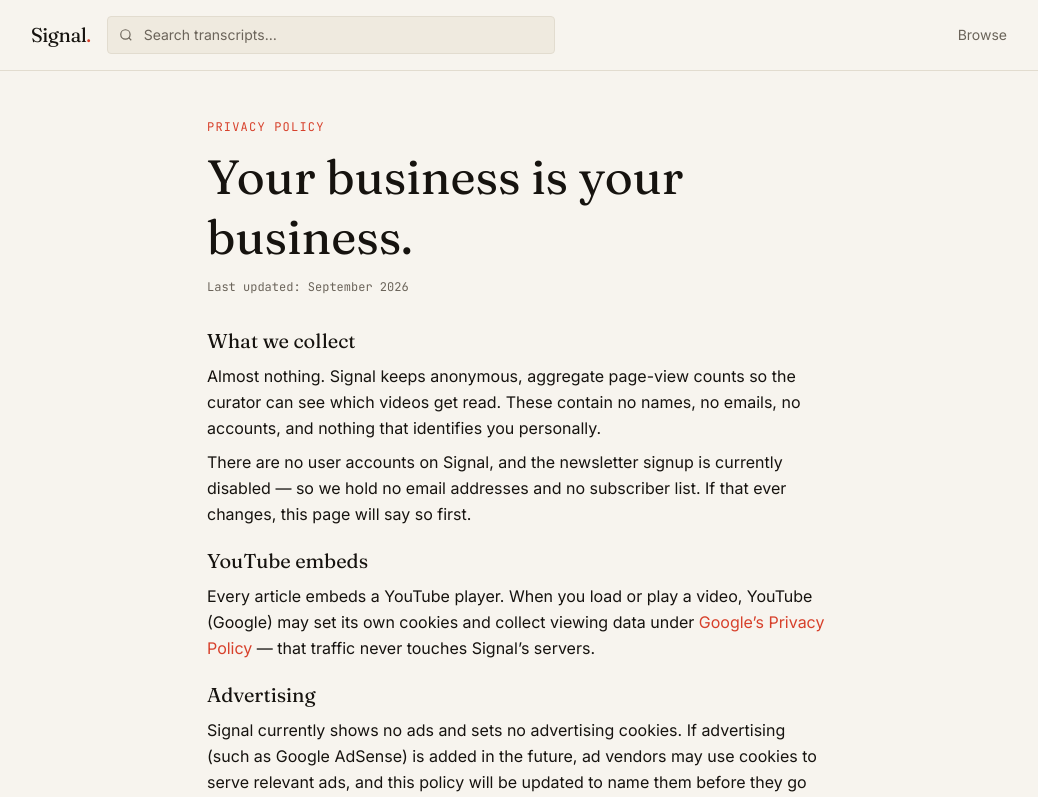
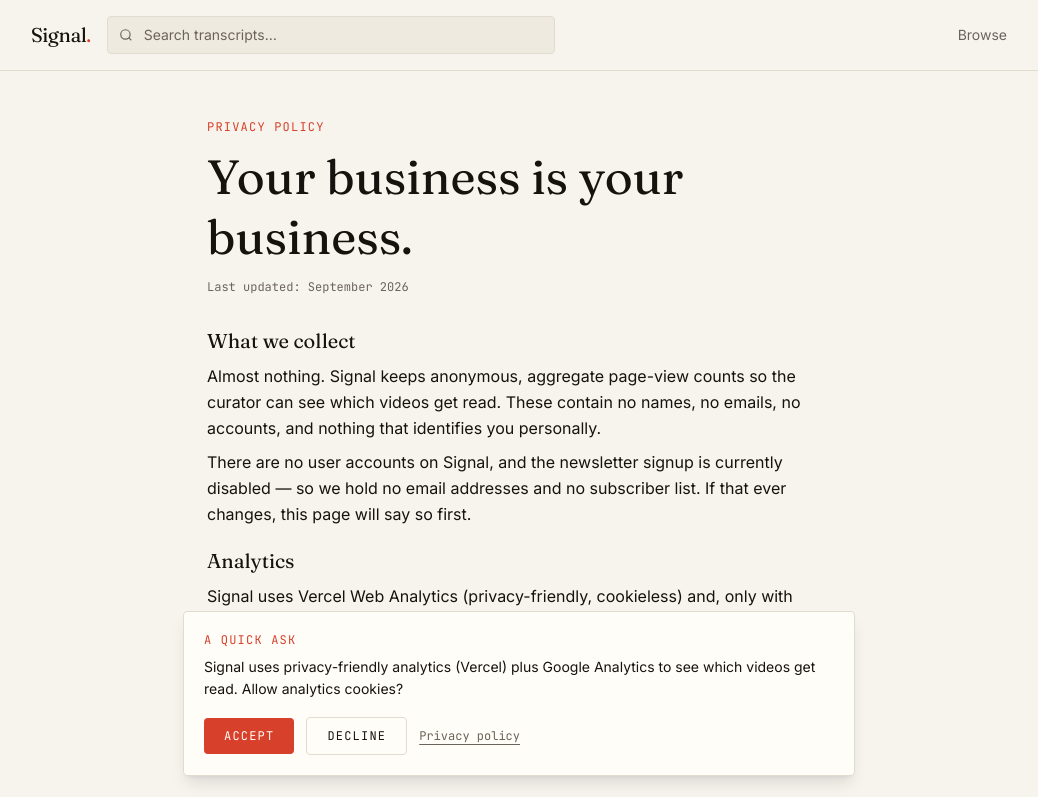
Before and after one commit to TheYates/YouTube-Video-Curation-Site, a Next.js app in the folder web/: page /privacy in a window 1280 px wide. Shown: the top 797 px of the page, without its empty margins (121-1159 px from the left). Built offline with nearby package versions, Linux system fonts and the light colour scheme; no server answers.

Commit message:
feat(web): add Google Analytics 4 consent management and update privacy policy for analytics transparency

```diff
--- a/web/app/(public)/privacy/page.tsx
+++ b/web/app/(public)/privacy/page.tsx
@@ -35,6 +35,31 @@ export default function PrivacyPage() {
         </section>
 
         <section className="space-y-2">
+          <h2 className="font-display text-xl">Analytics</h2>
+          <p>
+            Signal uses Vercel Web Analytics (privacy-friendly, cookieless) and,
+            only with your consent, Google Analytics 4 to see which videos get
+            read in aggregate. Google Analytics sets cookies, collects device
+            and usage data, and processes it under{" "}
+            <a
+              href="https://policies.google.com/privacy"
+              target="_blank"
+              rel="noopener noreferrer"
+              className="text-(--color-accent) hover:underline"
+            >
+              Google’s Privacy Policy
+            </a>
+            . Nothing here identifies you by name or email.
+          </p>
+          <p>
+            A cookie banner asks before any Google Analytics script loads. If
+            you accept and change your mind later, clear this site’s cookies (or
+            your browser storage for this site) and you will be asked again —
+            declining keeps Google Analytics fully off.
+          </p>
+        </section>
+
+        <section className="space-y-2">
           <h2 className="font-display text-xl">YouTube embeds</h2>
           <p>
             Every article embeds a YouTube player. When you load or play a video,
@@ -54,10 +79,11 @@ export default function PrivacyPage() {
         <section className="space-y-2">
           <h2 className="font-display text-xl">Advertising</h2>
           <p>
-            Signal currently shows no ads and sets no advertising cookies. If
-            advertising (such as Google AdSense) is added in the future, ad vendors
-            may use cookies to serve relevant ads, and this policy will be updated
-            to name them before they go live.
+            Signal currently shows no ads and sets no advertising cookies beyond
+            the consent-gated analytics above. If advertising (such as Google
+            AdSense) is added in the future, ad vendors may use cookies to serve
+            relevant ads, and this policy will be updated to name them before
+            they go live.
           </p>
         </section>
 
--- a/web/app/layout.tsx
+++ b/web/app/layout.tsx
@@ -2,7 +2,8 @@ import type { Metadata } from "next";
 import { Fraunces, Inter, JetBrains_Mono } from "next/font/google";
 import { Toaster } from "sonner";
 import "./globals.css";
-import { Analytics } from "@vercel/analytics/next"
+import { Analytics } from "@vercel/analytics/next";
+import GaConsent from "../components/ga-consent";
 
 const display = Fraunces({ subsets: ["latin"], variable: "--font-display" });
 const sans = Inter({ subsets: ["latin"], variable: "--font-sans" });
@@ -37,6 +38,7 @@ export default function RootLayout({ children }: { children: React.ReactNode })
           }}
         />
         <Analytics />
+        <GaConsent />
       </body>
     </html>
   );
--- /dev/null
+++ b/web/components/ga-consent.tsx
@@ -0,0 +1,121 @@
+"use client";
+
+import { useCallback, useEffect, useState } from "react";
+import { GoogleAnalytics } from "@next/third-parties/google";
+
+const GA_ID = process.env.NEXT_PUBLIC_GA_ID || "G-P5RT4FPR2F";
+const STORAGE_KEY = "signal-ga-consent";
+
+type Consent = "pending" | "granted" | "denied";
+
+declare global {
+  interface Window {
+    gtag?: (...args: unknown[]) => void;
+  }
+}
+
+function setDefaultDenied() {
+  const dl = (window.dataLayer ??= []) as unknown as unknown[];
+  window.gtag =
+    window.gtag ||
+    function gtag(...args: unknown[]) {
+      dl.push(args);
+    };
+  window.gtag("consent", "default", {
+    analytics_storage: "denied",
+    ad_storage: "denied",
+    ad_user_data: "denied",
+    ad_personalization: "denied",
+  });
+}
+
+export default function GaConsent() {
+  const [consent, setConsent] = useState<Consent>("pending");
+
+  useEffect(() => {
+    let stored: string | null = null;
+    try {
+      stored = window.localStorage.getItem(STORAGE_KEY);
+    } catch {
+      stored = null;
+    }
+    if (stored === "granted") {
+      setConsent("granted");
+    } else if (stored === "denied") {
+      setDefaultDenied();
+      setConsent("denied");
+    } else {
+      setDefaultDenied();
+      setConsent("pending");
+    }
+  }, []);
+
+  const accept = useCallback(() => {
+    try {
+      window.localStorage.setItem(STORAGE_KEY, "granted");
+    } catch {
+      // private mode — consent lasts for this session only
+    }
+    try {
+      window.gtag?.("consent", "update", { analytics_storage: "granted" });
+    } catch {
+      // gtag not ready yet — GoogleAnalytics will pick up the stored grant
+    }
+    setConsent("granted");
+  }, []);
+
+  const decline = useCallback(() => {
+    try {
+      window.localStorage.setItem(STORAGE_KEY, "denied");
+    } catch {
+      // ignore — stays denied for this session
+    }
+    setConsent("denied");
+  }, []);
+
+  return (
+    <>
+      {consent === "granted" && <GoogleAnalytics gaId={GA_ID} />}
+      {consent === "pending" && (
+        <div
+          role="dialog"
+          aria-live="polite"
+          aria-label="Analytics consent"
+          className="fixed inset-x-0 bottom-0 z-50 px-4 pb-4 sm:px-6 sm:pb-6"
+        >
+          <div className="mx-auto max-w-2xl rounded-sm border border-(--color-border) bg-(--color-card) p-5 shadow-lg">
+            <p className="font-mono text-xs uppercase tracking-widest text-(--color-accent)">
+              A quick ask
+            </p>
+            <p className="mt-2 text-sm leading-relaxed text-(--color-foreground)">
+              Signal uses privacy-friendly analytics (Vercel) plus Google Analytics
+              to see which videos get read. Allow analytics cookies?
+            </p>
+            <div className="mt-4 flex flex-wrap items-center gap-3">
+              <button
+                type="button"
+                onClick={accept}
+                className="rounded-sm bg-(--color-accent) px-5 py-2.5 font-mono text-xs uppercase tracking-widest text-(--color-accent-foreground) transition-opacity hover:opacity-80"
+              >
+                Accept
+              </button>
+              <button
+                type="button"
+                onClick={decline}
+                className="rounded-sm border border-(--color-border) px-5 py-2.5 font-mono text-xs uppercase tracking-widest text-(--color-foreground) transition-colors hover:bg-(--color-muted)"
+              >
+                Decline
+              </button>
+              <a
+                href="/privacy"
+                className="font-mono text-xs text-(--color-muted-foreground) underline underline-offset-4 hover:text-(--color-foreground)"
+              >
+                Privacy policy
+              </a>
+            </div>
+          </div>
+        </div>
+      )}
+    </>
+  );
+}
--- a/web/package.json
+++ b/web/package.json
@@ -9,6 +9,7 @@
     "start": "next start"
   },
   "dependencies": {
+    "@next/third-parties": "^15.5.25",
     "@supabase/ssr": "^0.5.2",
     "@supabase/supabase-js": "^2.116.0",
     "@vercel/analytics": "^2.0.1",
```
Also changed, not shown: 2 other files (tests, documents, lock files or other folders).
